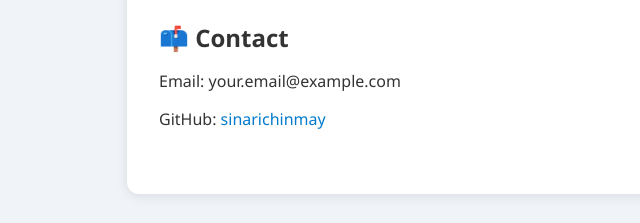
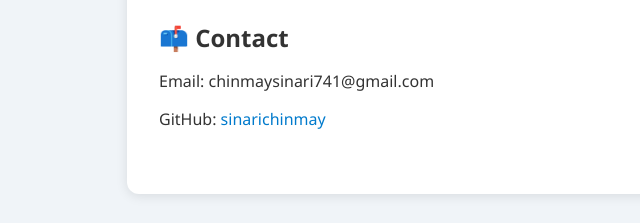
Before and after one commit to SinariChinmay/SinariChinmay.github.io, a plain HTML site: page index.html in a window 1280 px wide. Shown: the part 604-827 px from the top of the page, 81-721 px from the left. Drawn offline with Linux system fonts and the light colour scheme.

Commit message:
Update index.html

```diff
--- a/index.html
+++ b/index.html
@@ -107,7 +107,7 @@
 
     <section>
       <h2>📫 Contact</h2>
-      <p>Email: your.email@example.com</p>
+      <p>Email: chinmaysinari741@gmail.com</p>
       <p>GitHub: <a href="https://github.com/sinarichinmay" target="_blank">sinarichinmay</a></p>
     </section>
   </main>
```
